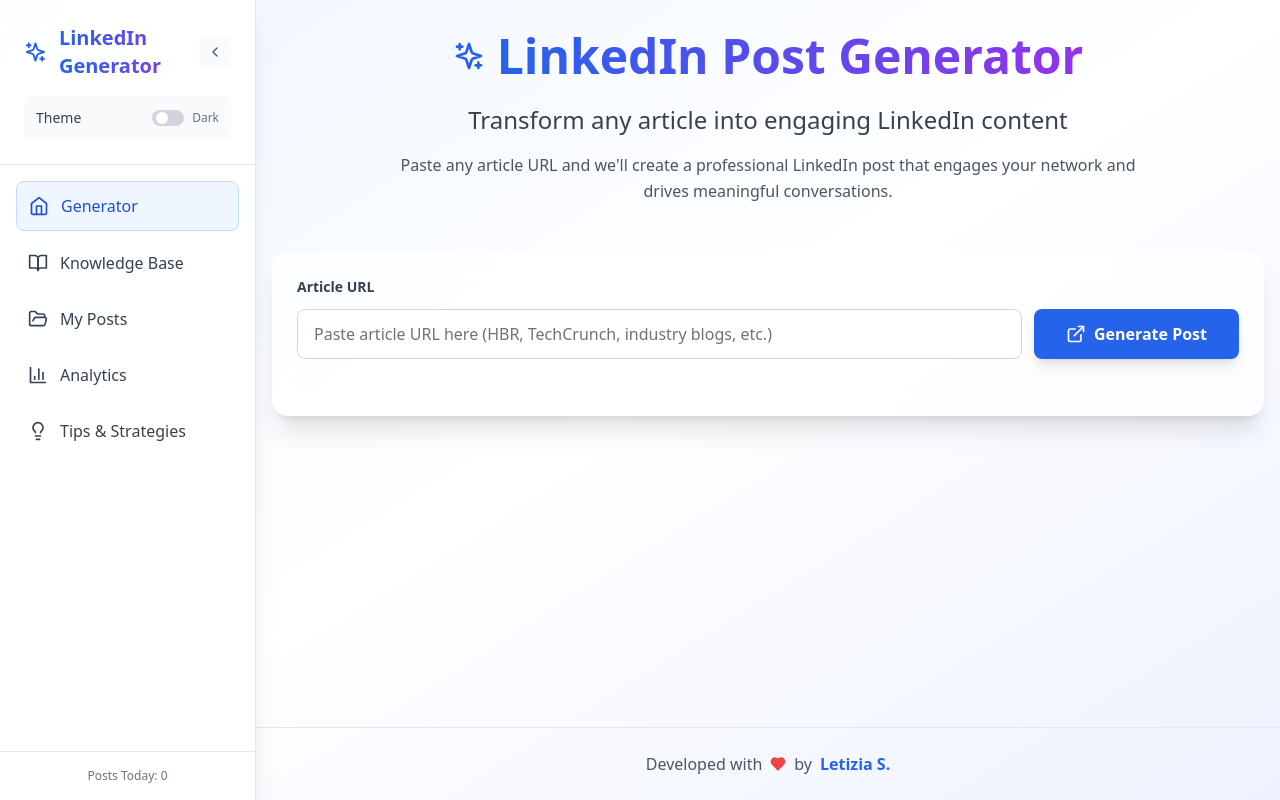
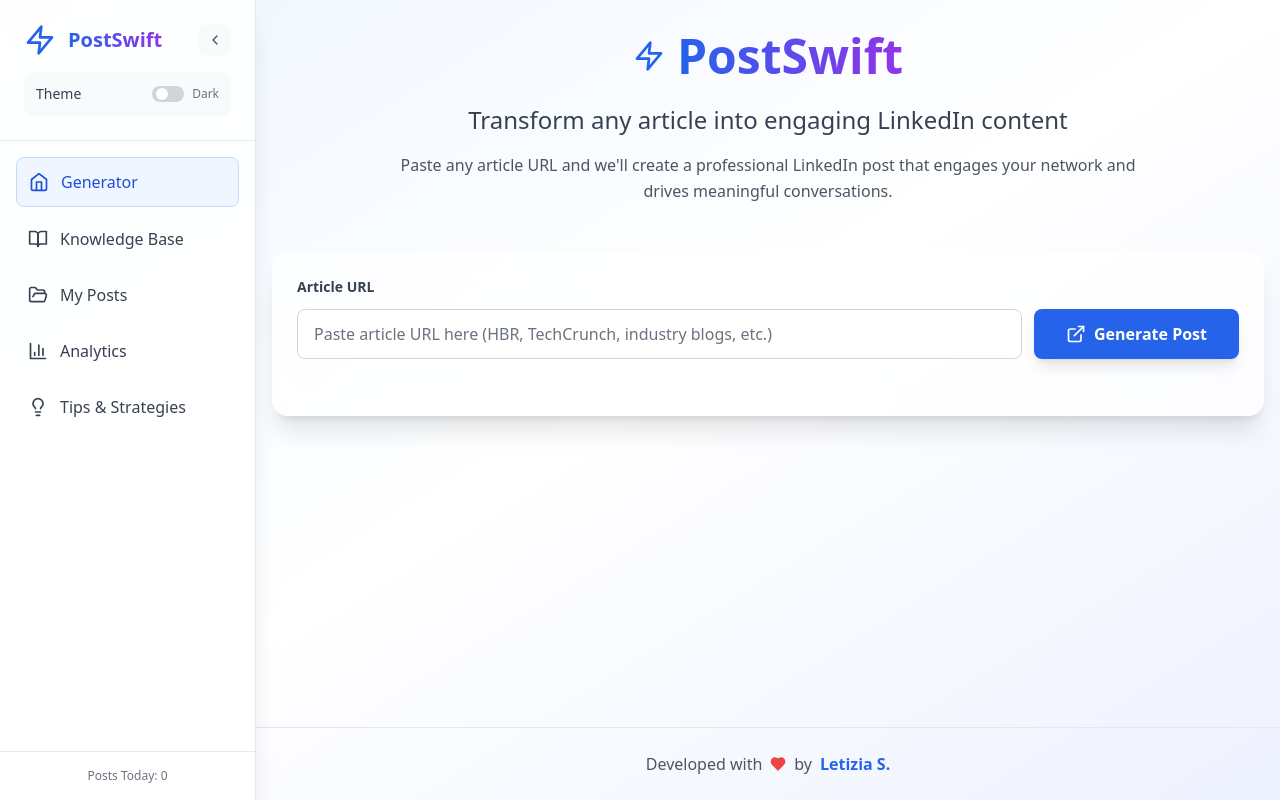
Before and after one commit to letizia-sorrentino/linkedin-post-generator, a React (Vite) app: page / in a window 1280 px wide. Built offline with nearby package versions, Linux system fonts and the light colour scheme.

Commit message:
add logo

```diff
--- a/index.html
+++ b/index.html
@@ -4,7 +4,7 @@
     <meta charset="UTF-8" />
     <link rel="icon" type="image/svg+xml" href="/favicon.svg" />
     <meta name="viewport" content="width=device-width, initial-scale=1.0" />
-    <title>LinkedIn Post Generator Tool</title>
+    <title>PostSwift - LinkedIn Post Generator</title>
   </head>
   <body>
     <div id="root"></div>
--- a/src/components/layout/Header.tsx
+++ b/src/components/layout/Header.tsx
@@ -1,5 +1,5 @@
 import React from 'react';
-import { Sparkles } from 'lucide-react';
+import { Zap } from 'lucide-react';
 
 interface HeaderProps {
   darkMode: boolean;
@@ -12,9 +12,9 @@ export const Header: React.FC<HeaderProps> = ({ darkMode, onToggleTheme }) => {
       {/* Main Header Content */}
       <div className="max-w-4xl mx-auto">
         <div className="flex items-center justify-center gap-3 mb-6">
-          <Sparkles className="w-8 h-8 text-blue-600 dark:text-blue-400" />
+          <Zap className="w-8 h-8 text-blue-600 dark:text-blue-400" />
           <h1 className="text-4xl md:text-5xl font-bold bg-gradient-to-r from-blue-600 to-purple-600 dark:from-blue-400 dark:to-purple-400 bg-clip-text text-transparent">
-            LinkedIn Post Generator
+            PostSwift
           </h1>
         </div>
 
--- a/src/components/layout/Sidebar.tsx
+++ b/src/components/layout/Sidebar.tsx
@@ -8,7 +8,7 @@ import {
   Settings,
   Menu,
   X,
-  Sparkles,
+  Zap,
   BarChart3,
   Lightbulb,
   ChevronLeft,
@@ -150,7 +150,7 @@ export const Sidebar: React.FC<SidebarProps> = ({
           <div className={`border-b border-gray-200 dark:border-gray-700 ${isCollapsed ? 'p-2' : 'p-6'}`}>
             {isCollapsed ? (
               <div className="flex flex-col items-center gap-4">
-                <Sparkles className="w-8 h-8 text-blue-600 dark:text-blue-400" />
+                <Zap className="w-8 h-8 text-blue-600 dark:text-blue-400" />
                 <button
                   onClick={onToggleCollapse}
                   className="p-2 rounded-lg bg-gray-50 dark:bg-gray-800 hover:bg-gray-100 dark:hover:bg-gray-700 transition-colors duration-200"
@@ -163,9 +163,9 @@ export const Sidebar: React.FC<SidebarProps> = ({
               <>
                 <div className="flex items-center justify-between mb-4">
                   <div className="flex items-center gap-3">
-                    <Sparkles className="w-8 h-8 text-blue-600 dark:text-blue-400" />
+                    <Zap className="w-8 h-8 text-blue-600 dark:text-blue-400" />
                     <h1 className="text-xl font-bold bg-gradient-to-r from-blue-600 to-purple-600 dark:from-blue-400 dark:to-purple-400 bg-clip-text text-transparent">
-                      LinkedIn Generator
+                      PostSwift
                     </h1>
                   </div>
                   <button
```
Also changed, not shown: public/favicon.svg, 1 other file (tests, documents, lock files or other folders).
